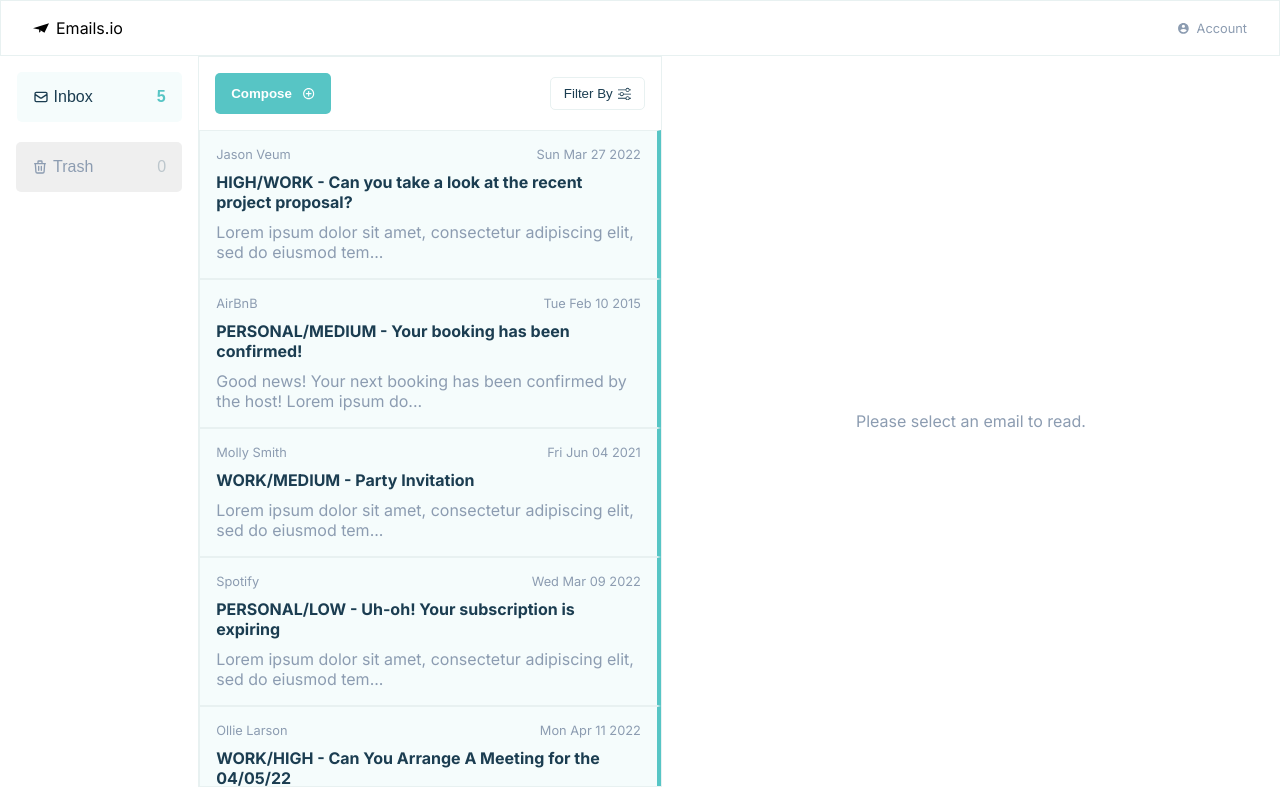
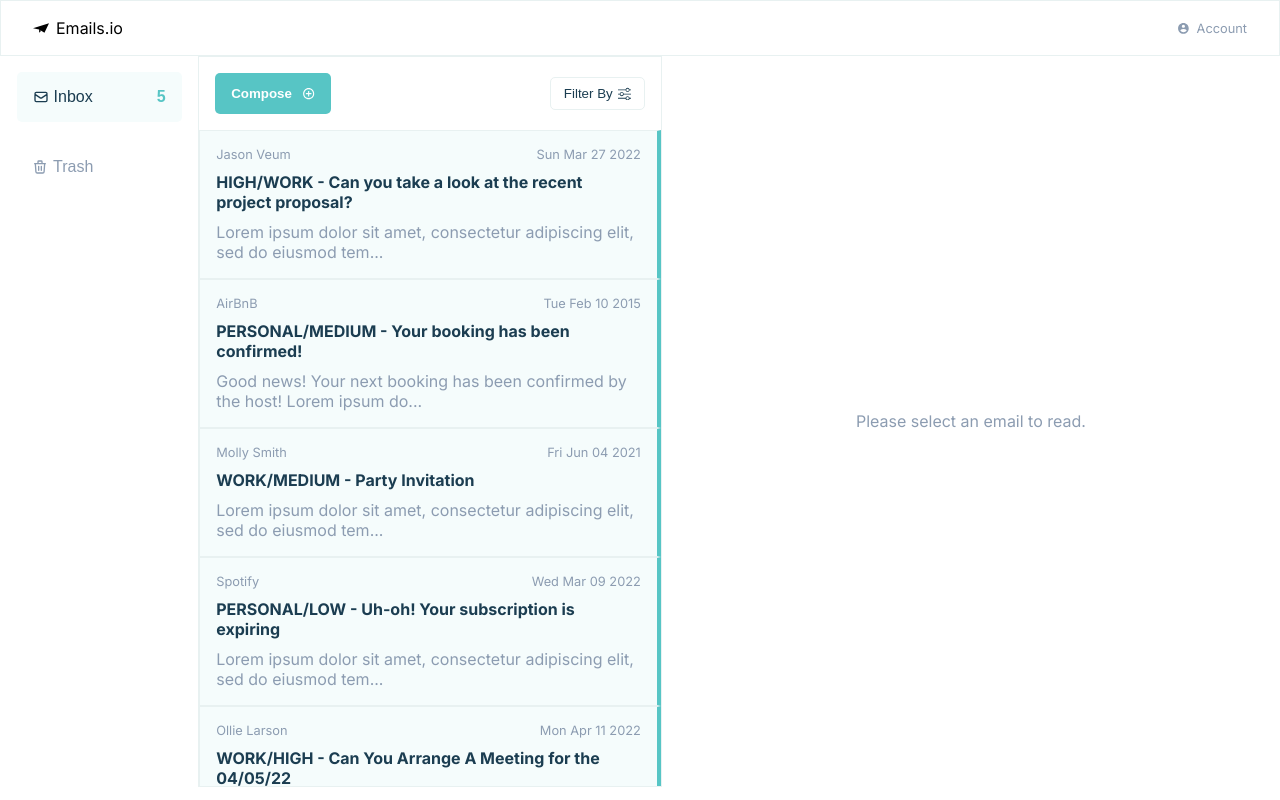
Before and after one commit to alespiridigliozzi/react-email-clone, a React (Create React App) app: page / in a window 1280 px wide. Built offline with nearby package versions, Linux system fonts and the light colour scheme.

Commit message:
few tweaks to the styling

```diff
--- a/src/Components/Sidebar/Sidebar.scss
+++ b/src/Components/Sidebar/Sidebar.scss
@@ -23,6 +23,7 @@
             gap: 4rem;
 
             &--trash {
+                background: none;
                 font-size: 1rem;
                 color: $primary-grey;
                 padding: 1rem;
@@ -52,7 +53,7 @@
             font-weight: bold;
 
             &--trash {
-                color: $secondary-grey;
+                color: white;
             }
         }
     }
```
